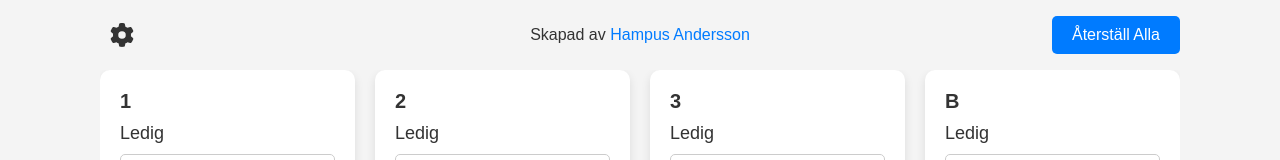
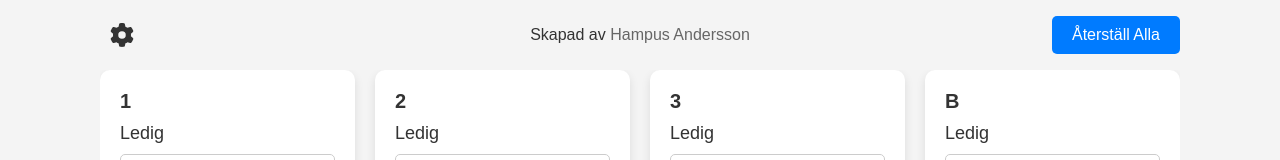
Before and after one commit to HampusAndersson01/BikeQueueWeb, a React (Create React App) app: page / in a window 1280 px wide. Shown: the top 160 px of the page. Built offline with nearby package versions, Linux system fonts and the light colour scheme.

Commit message:
style: Update link color in header container

```diff
--- a/src/App.css
+++ b/src/App.css
@@ -304,7 +304,7 @@ button:hover {
 }
 
 .header-container p a {
-  color: #007bff; /* Default link color */
+  color: #666; /* Default link color */
   text-decoration: none; /* Remove underline */
   transition: color 0.3s; /* Smooth transition for color change */
 }
```
